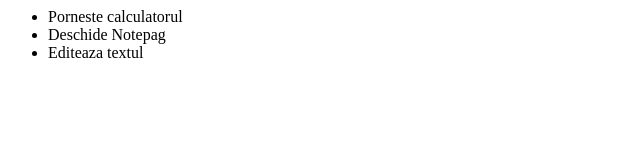
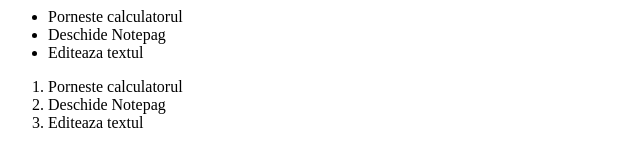
Before and after one commit to Teodora100/Teodora100.github.io, a plain HTML site: page Liste.html in a window 1280 px wide. Shown: the whole page, without its empty margins (0-640 px from the left). Drawn offline with Linux system fonts and the light colour scheme.

Commit message:
Liste.html

```diff
--- a/Liste.html
+++ b/Liste.html
@@ -8,5 +8,10 @@
 <li> Deschide Notepag </li>
 <li> Editeaza textul </li>
 </ul>
+  <ol type="1">
+<li> Porneste calculatorul </li>
+<li> Deschide Notepag </li>
+<li> Editeaza textul </li>
+</ol>
 </body>
 </html>
```
